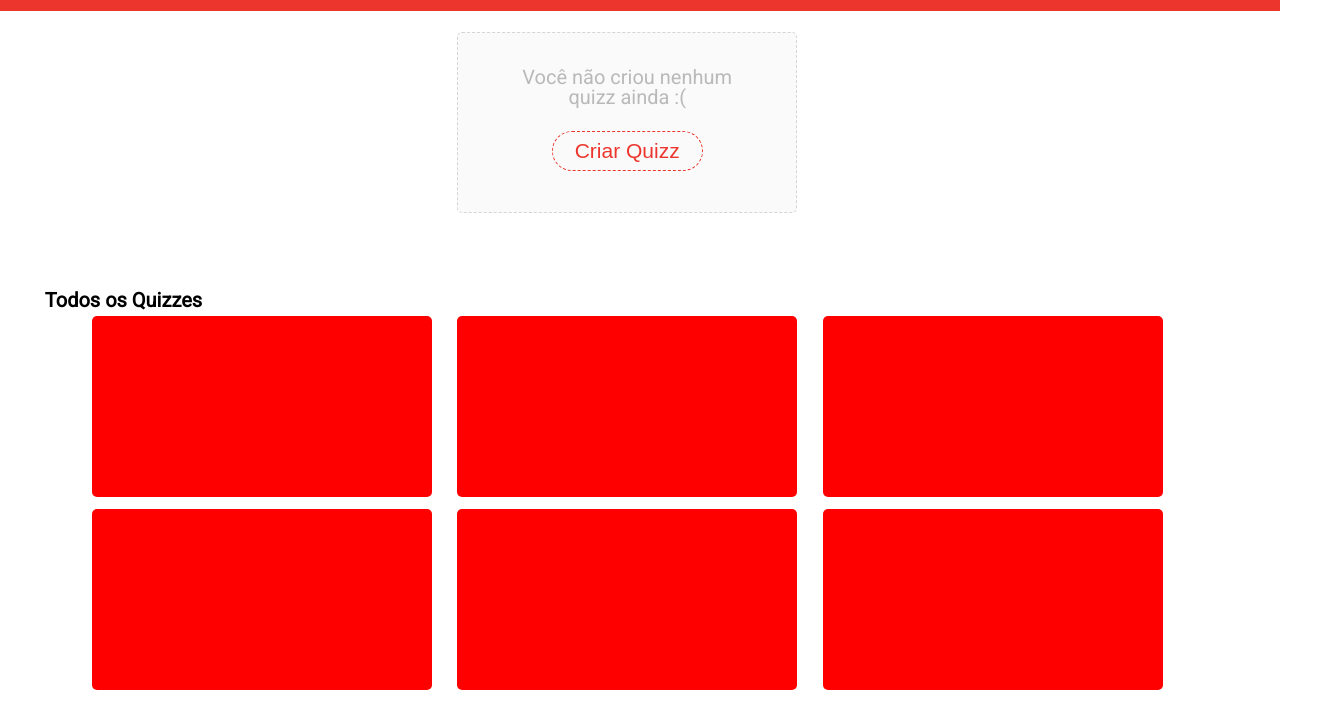
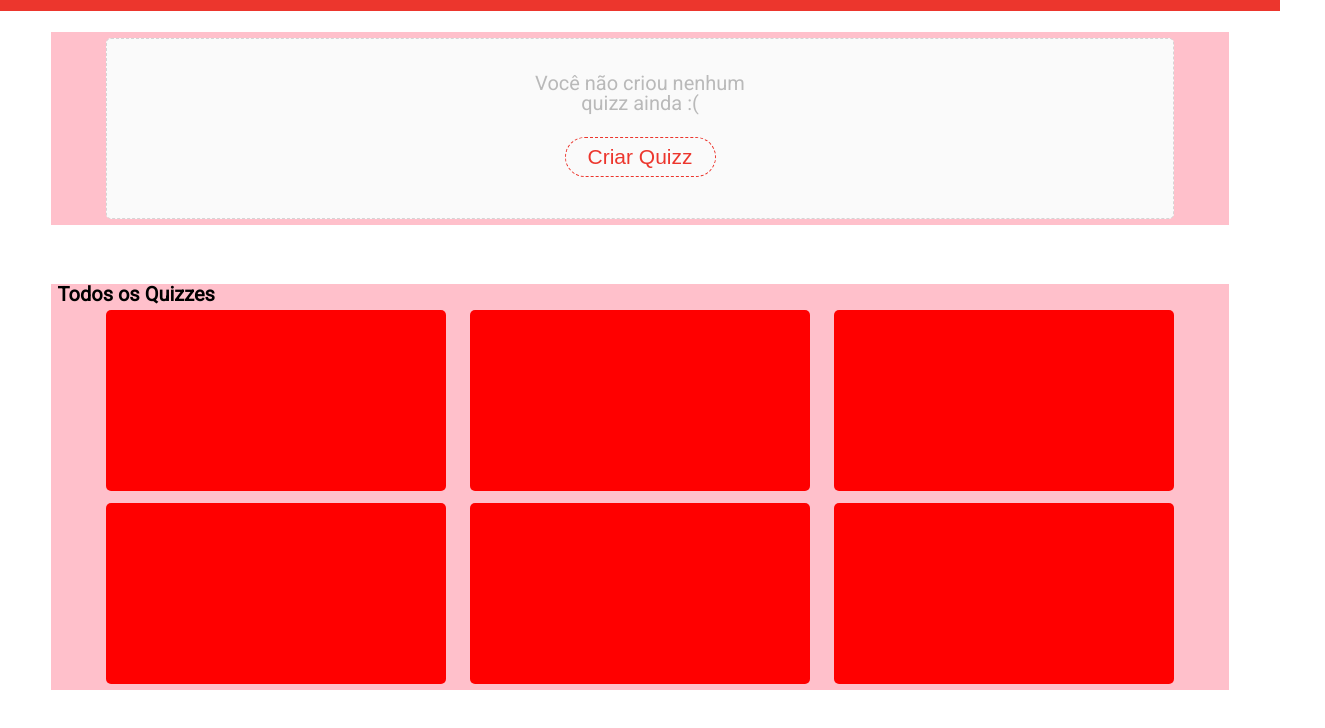
Before and after one commit to bartolomeusantos072/projeto6-buzzquiz, a plain HTML site: page index.html in a window 1280 px wide. Shown: the part 58-786 px from the top of the page, 1325 px wide, since content can reach past the window. Drawn offline with Linux system fonts and the light colour scheme.

Commit message:
layout mobile e desktop com botao Criar Quizz

```diff
--- a/css/style.css
+++ b/css/style.css
@@ -21,6 +21,8 @@
 
     main {
         margin-top: 90px;
+        margin-left: 4%;
+        margin-right: 4%;
     }
 
     section {
@@ -28,13 +30,12 @@
         flex-direction: column;
         justify-content: center;
         align-items: center;
-        margin-bottom: 6%;
-        width: 100%;
+        margin-bottom: 5%;
+        background-color: pink;
     }
 
     .subtitulo {
-        width: 100%;
-        margin-left: 7%;
+        width: 91vw;
     }
 
     h2 {
@@ -50,31 +51,26 @@
         flex-wrap: wrap;
         justify-content: center;
         align-items: center;
-        width: 100%;
         height: 100%;
-        margin-left: -2%;
+        /* margin-left: -2%; */
     }
 
     .quizz-item {
-        min-width: 340px;
-        min-height: 181px;
+        width: 91vw;
+        height: 181px;
         border-radius: 5px;
         background-color: red;
         margin: 6px 1%;
     }
 
     .criar-quiz {
-        margin: 0 1% 0 -1%;
         display: flex;
         flex-direction: column;
         align-items: center;
         justify-content: flex-start;
-        min-width: 340px;
-        height: 181px;
         background: #FAFAFA;
         border: 1px dashed #D5D5D5;
         box-sizing: border-box;
-        border-radius: 5px;
     }
 
     .criar-quiz span {
@@ -99,3 +95,32 @@
         color: #EC362D;
         margin-top: -9px;
     }
+
+    .oculto{
+        display: none;
+    }
+@media (min-width: 414px){
+
+   .quizz-item{
+       width: 340px;
+   }
+
+}
+
+@media (min-width: 770px){
+
+    .criar-quiz{
+     width: 700px;
+
+    }
+
+ }
+
+ @media (min-width: 1180px){
+
+
+    .criar-quiz{
+        width:1090px;
+       }
+
+ }
--- a/index.html
+++ b/index.html
@@ -20,14 +20,16 @@
     </header>
     <main>
         <section>
-            <div class="criar-quiz desativado">
-                <span>Você não criou nenhum quizz ainda :(</span>
-                <button onclick="criarQuiz(1)"><h3>Criar Quizz</h3></button>
+            <div class="subtitulo oculto">
+                <h2>Seus Quizzes</h2>
             </div>
-            <!-- <h2>Seus Quizzes</h2>
             <div class="seus-quizzes">
-                <div class="sues-quizzes-item"></div>
-            </div> -->
+                <div class="quizz-item criar-quiz">
+                    <span>Você não criou nenhum quizz ainda :(</span>
+                    <button onclick="criarQuiz(1)"><h3>Criar Quizz</h3></button>
+                </div>
+                <!-- <div class="sues-quizzes-item"></div> -->
+            </div>
         </section>
         <section>
             <div class="subtitulo">
```
